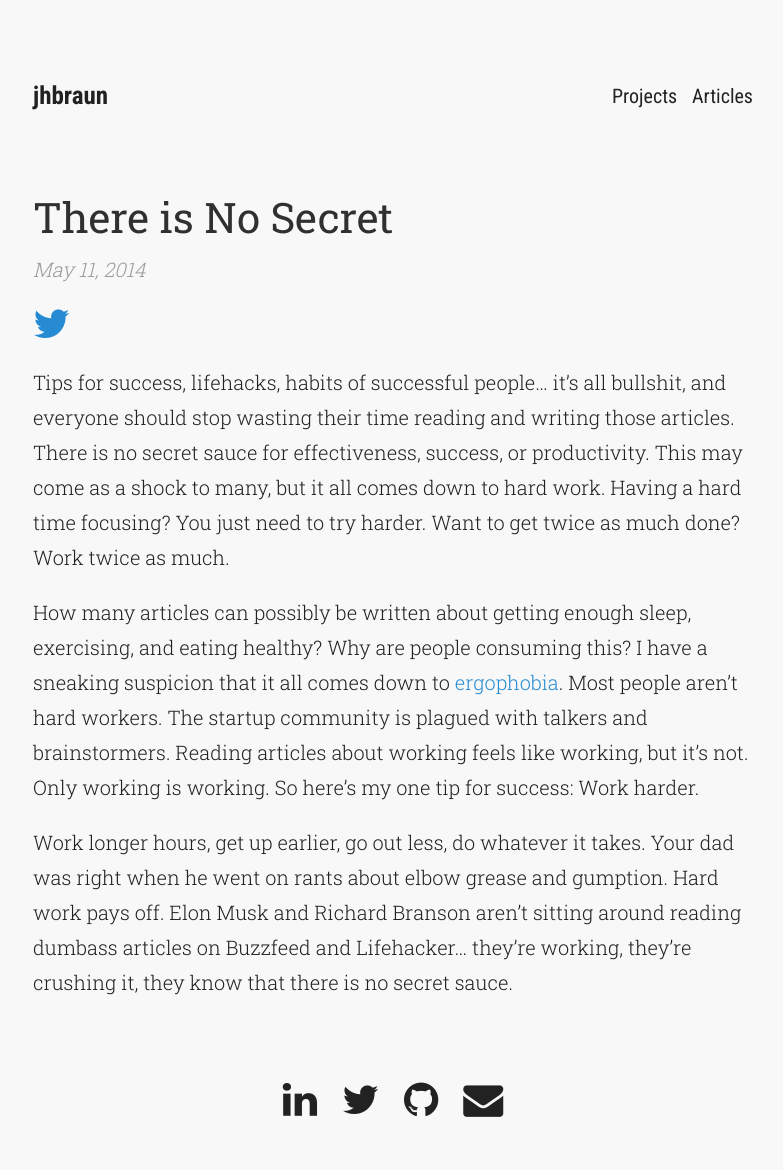
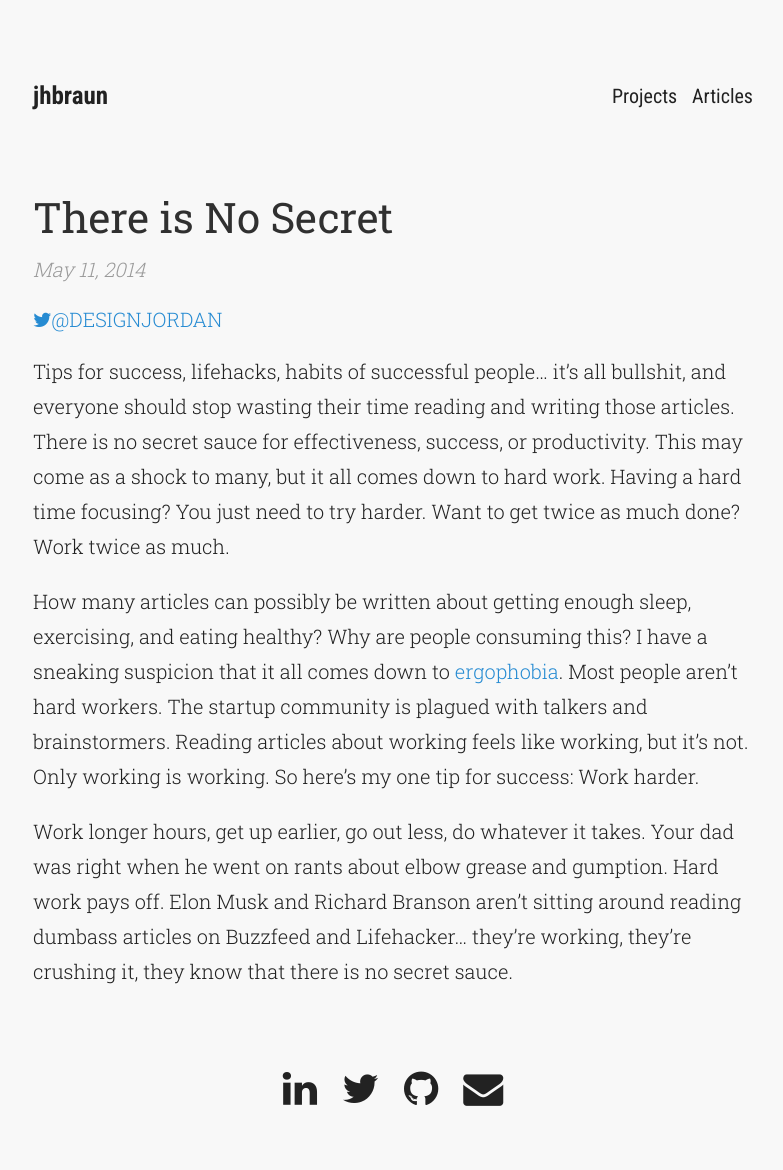
Before and after one commit to jordanhbraun/jordanhbraun.github.io, a Jekyll site: the page built from _posts/2014-05-11-There-is-No-Secret.md, in a window 1280 px wide. Shown: the whole page, without its empty margins (247-1030 px from the left). Built offline with Jekyll 4.4.1, drawn with Linux system fonts in a browser that asks for light colours; nearby versions of some CDN libraries; Markdown is read by kramdown in place of the engine named in the settings; comment, search, counter and statistics services are not loaded.

Commit message:
added twitter handle to posts

```diff
--- a/_layouts/post.html
+++ b/_layouts/post.html
@@ -6,7 +6,7 @@ layout: default
   <h1 class="post-title">{{ page.title }}</h1>
   <span class="post-date">{{ page.date | date: '%B %d, %Y' }}</span>
   <div class="social_section">
-    <a href="https://twitter.com/share" data-via="designjordan" data-size="large"><i class="fa fa-twitter fa-2x"></i></a>
+    <a href="https://twitter.com/share" data-via="designjordan" data-size="large"><i class="fa fa-twitter"></i>@DESIGNJORDAN</a>
     <script>!function(d,s,id){var js,fjs=d.getElementsByTagName(s)[0],p=/^http:/.test(d.location)?'http':'https';if(!d.getElementById(id)){js=d.createElement(s);js.id=id;js.src=p+'://platform.twitter.com/widgets.js';fjs.parentNode.insertBefore(js,fjs);}}(document, 'script', 'twitter-wjs');
     </script>
   </div>
```
Also changed, not shown: 6 other files.
